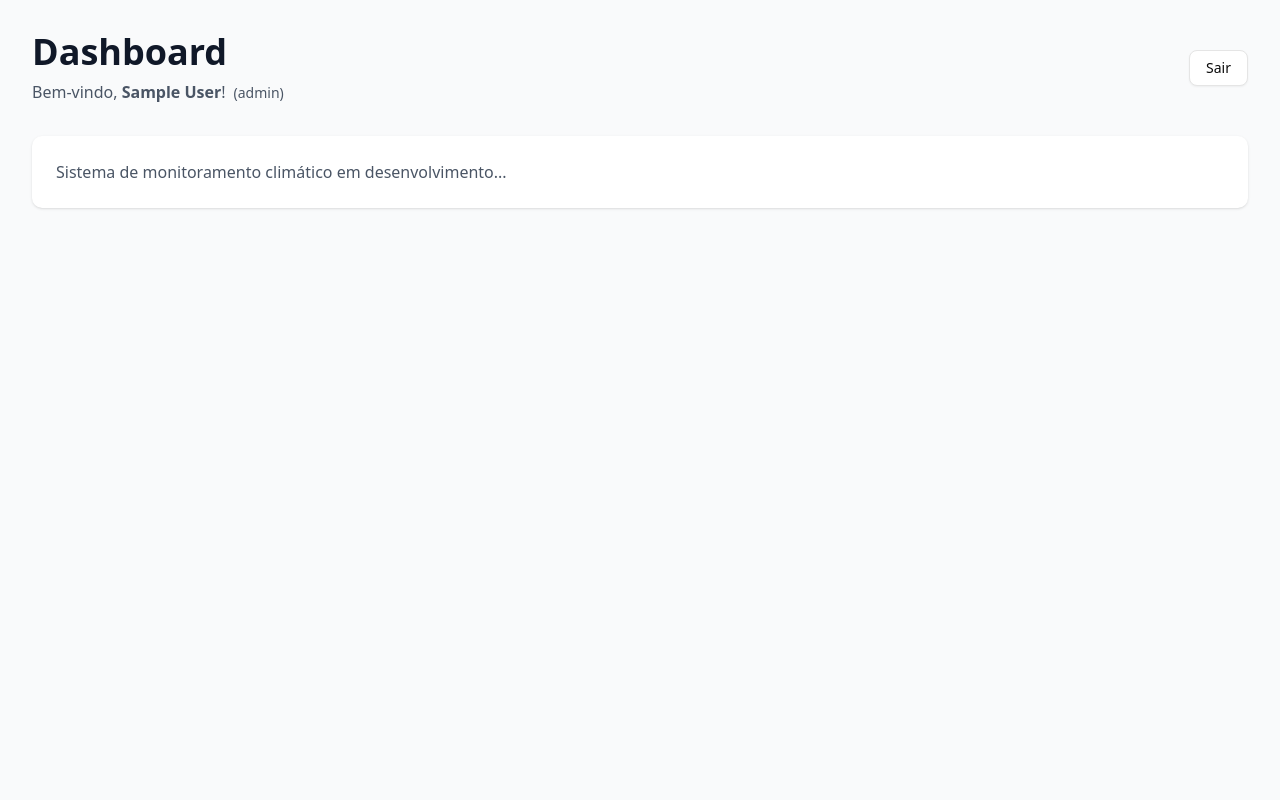
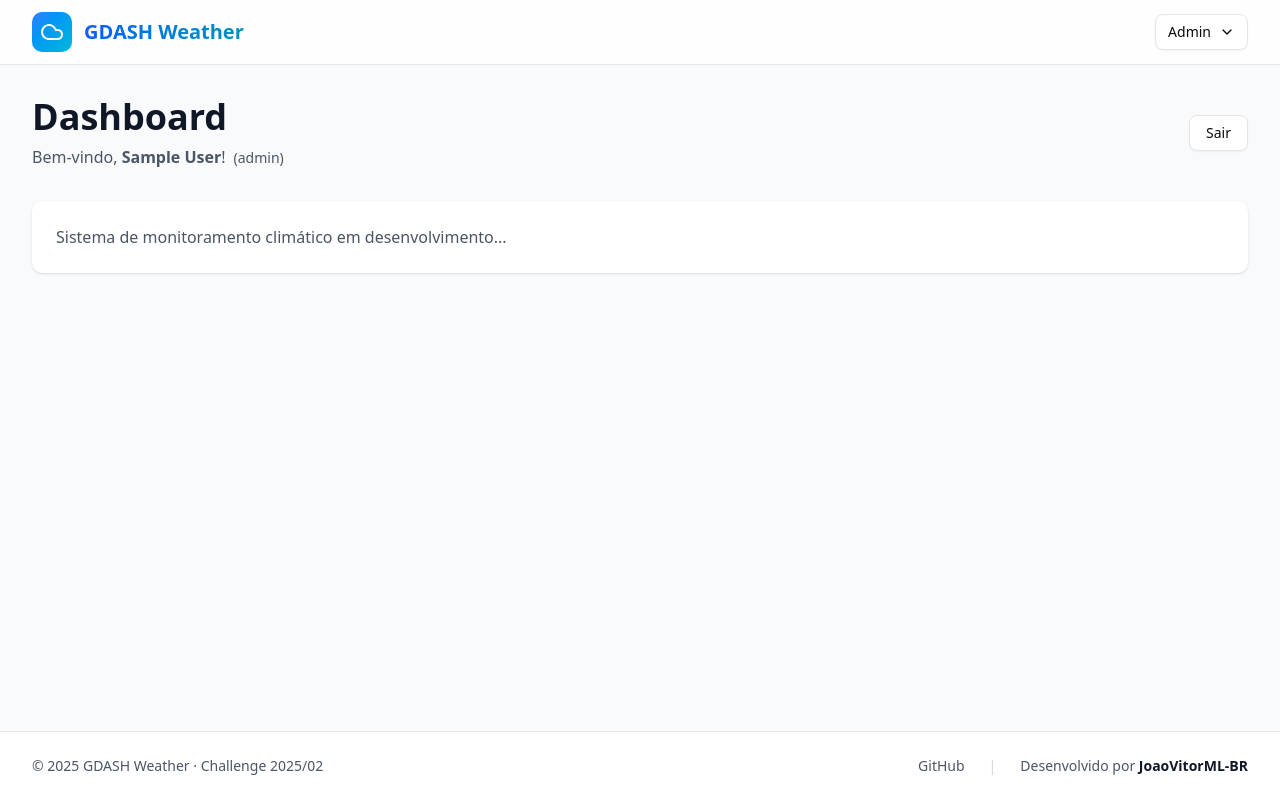
Before and after one commit to JoaoVitorML-BR/joao-vitor-desafio-gdash-2025-02, a React (Vite) app in the folder react-weather-dashboard/: page /home in a window 1280 px wide. Built offline with nearby package versions, Linux system fonts and the light colour scheme; sample sign-in values are in the browser's storage.

Commit message:
refactor: use dashboard layout in home page

```diff
--- a/react-weather-dashboard/src/features/dashboard/pages/HomePage.tsx
+++ b/react-weather-dashboard/src/features/dashboard/pages/HomePage.tsx
@@ -1,6 +1,7 @@
 import { useAuth } from '@/contexts/AuthContext';
 import { useNavigate } from 'react-router-dom';
 import { Button } from '@/components/ui/button';
+import DashboardLayout from '@/components/layout/DashboardLayout';
 
 export default function HomePage() {
     const { user, logout } = useAuth();
@@ -12,7 +13,8 @@ export default function HomePage() {
     };
 
     return (
-        <div className="min-h-screen bg-gray-50 dark:bg-gray-900 p-8">
+        <DashboardLayout>
+            <div className="p-8">
                 <div className="max-w-7xl mx-auto">
                     <div className="flex justify-between items-center mb-8">
                         <div>
@@ -36,5 +38,6 @@ export default function HomePage() {
                     </div>
                 </div>
             </div>
+        </DashboardLayout>
     );
 }
```
Lines whose indentation alone changed are shown as unchanged.
